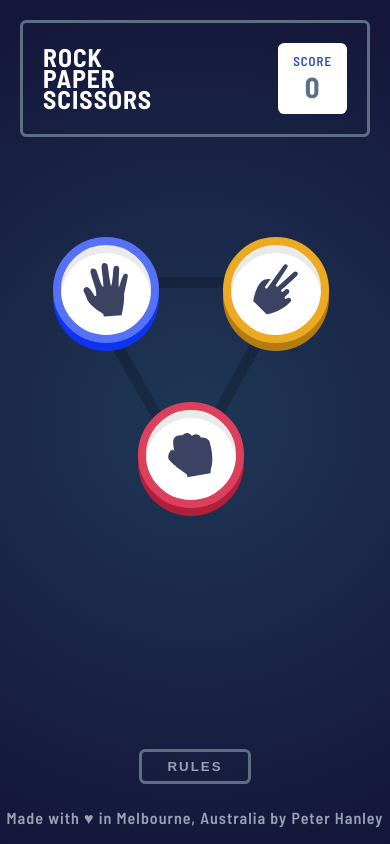
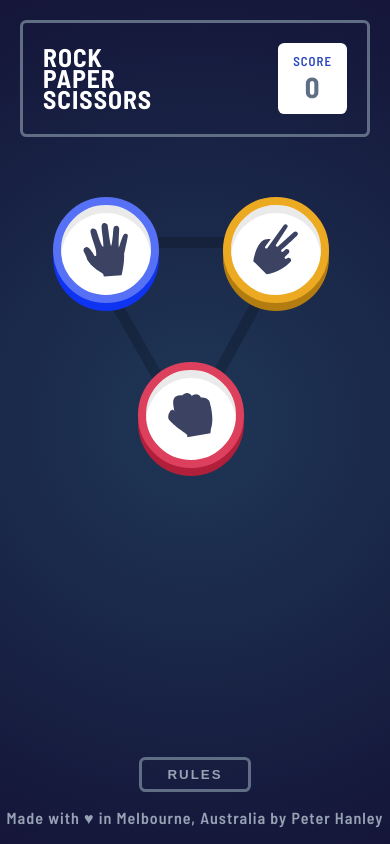
Before and after one commit to mrpeterhanley/rock-paper-scissors, a React app: page / in a window 390 px wide. Built offline with nearby package versions, Linux system fonts and the light colour scheme.

Commit message:
Adjusted margins and footer

```diff
--- a/src/components/Footer.js
+++ b/src/components/Footer.js
@@ -14,8 +14,8 @@ function Footer() {
     return (
         <div>
             <footer>
+                <button onClick={toggleModal}>Rules</button>
                 <p className="footer__message">Made with &hearts; in Melbourne, Australia by Peter Hanley</p>
-                <button onClick={toggleModal}>Rules</button>
             </footer>
             { showModal? (
                 <Modal>
--- a/src/css/_footer.scss
+++ b/src/css/_footer.scss
@@ -1,18 +1,15 @@
 footer {
   width: 100vw;
-  display: grid;
-  grid-template-columns: 1fr max-content;
-  grid-template-areas: "left right";
+  position: relative;
 
   .footer__message {
     color: lighten($header-outline, 20%);
-    align-self: end;
-    grid-area: left;
   }
 
   button {
-    grid-area: right;
-    margin: 25px;
+    position: absolute;
+    bottom: 0px;
+    right: 15px;
     padding: 7px 25px;
     text-transform: uppercase;
     background: none;
@@ -30,20 +27,27 @@ footer {
   }
 }
 
+@media screen and (max-width: 700px) {
+  footer {
+    .footer__message {
+      text-align: left;
+      padding-left: 20px;
+    }
+  }
+}
+
 @media screen and (max-width: 450px) {
   footer {
-    grid-template-columns: 1fr;
-    grid-template-rows: 1fr 1fr;
-    grid-template-areas: "top" "bottom";
+    display: flex;
+    flex-direction: column;
 
     .footer__message {
-      grid-area: bottom;
+      text-align: center;
+      padding-left: 0px;
     }
 
     button {
-      grid-area: top;
-      justify-self: center;
-      margin: 0px;
+      position: static;
     }
   }
 }
--- a/src/css/_header.scss
+++ b/src/css/_header.scss
@@ -6,7 +6,7 @@ header {
   max-width: 700px;
   width: 100%;
   padding: 20px;
-  margin: 20px 0 50px 0;
+  margin-top: 20px;
   box-sizing: border-box;
 
   > .header__title {
@@ -25,7 +25,7 @@ header {
 @media screen and (max-width: 550px) {
   header {
     padding: 20px;
-    margin: 20px 20px 40px 20px;
+    // margin: 20px 20px 40px 20px;
 
     > .header__title {
       line-height: 1.3rem;
--- a/src/css/_play.scss
+++ b/src/css/_play.scss
@@ -103,7 +103,7 @@
 
 @media screen and (max-width: 850px) {
   .play-wrapper {
-    margin-top: 10px;
+    // margin-top: 10px;
     flex-wrap: wrap;
     justify-content: space-around;
 
```
Also changed, not shown: public/bundle.js.
